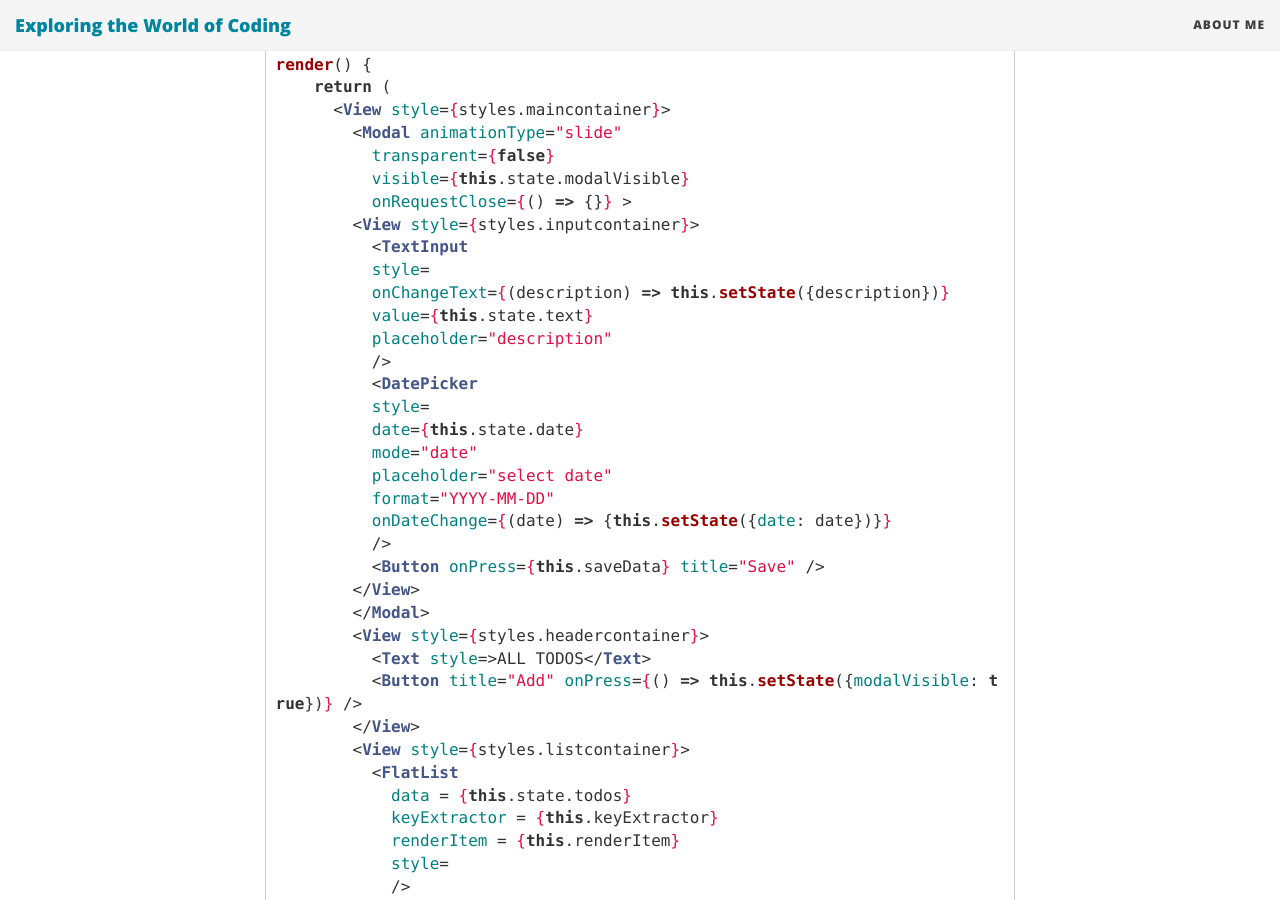
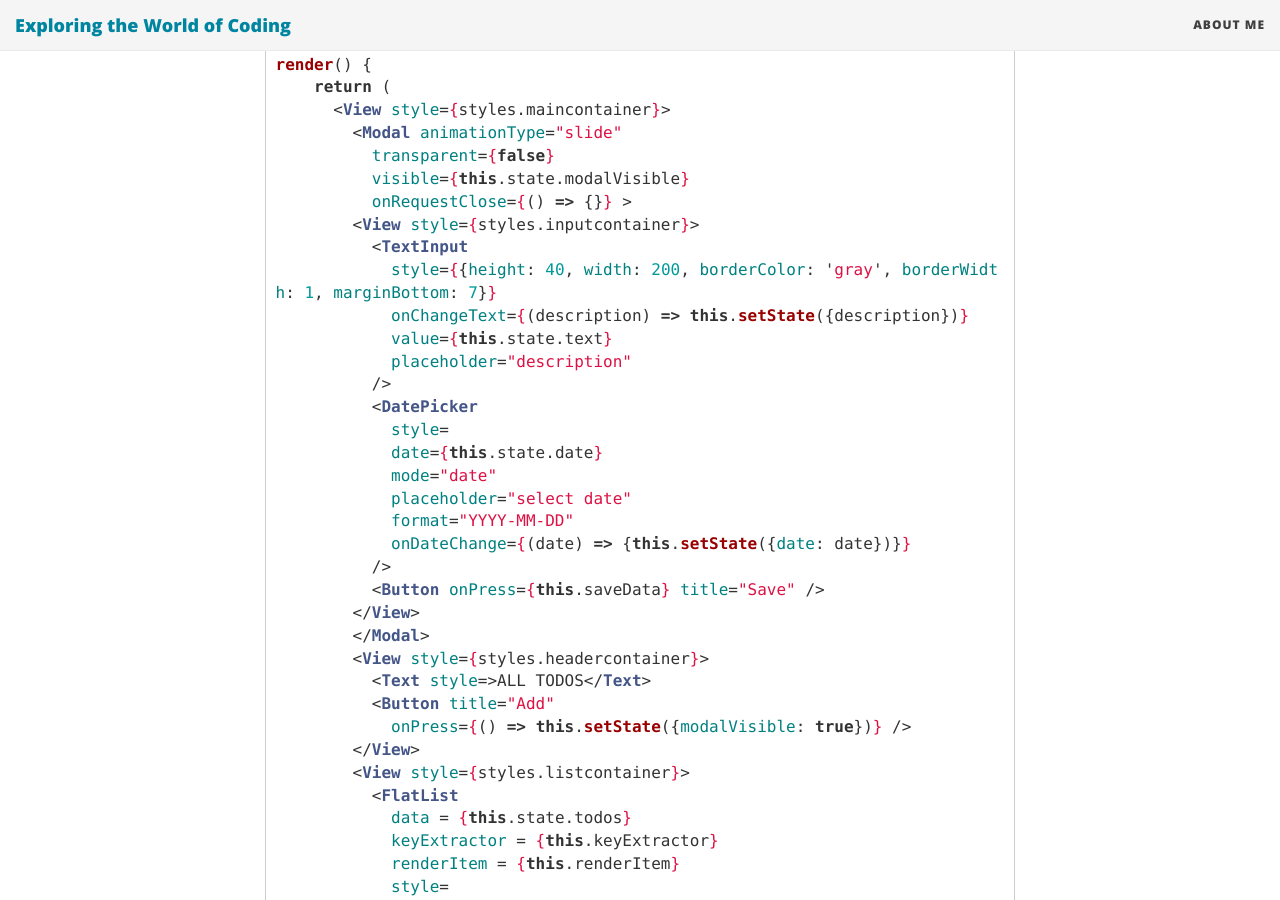
Before and after one commit to juhahinkula/juhahinkula.github.io, a Jekyll site: the page built from _posts/2017-09-10-nativefirebase.1.markdown, in a window 1280 px wide and 900 px high, scrolled down 2414 px. Built offline with Jekyll 4.4.1, drawn with Linux system fonts in a browser that asks for light colours; nearby versions of some CDN libraries; comment, search, counter and statistics services are not loaded; some of the changed lines change nothing that is shown.

Commit message:
modified post

```diff
--- a/_posts/2017-09-10-nativefirebase.1.markdown
+++ b/_posts/2017-09-10-nativefirebase.1.markdown
@@ -81,25 +81,26 @@ render() {
           onRequestClose={() => {}} >
         <View style={styles.inputcontainer}>
           <TextInput
-          style={{height: 40, width: 200, borderColor: 'gray', borderWidth: 1, marginBottom: 7}}
-          onChangeText={(description) => this.setState({description})}
-          value={this.state.text}
-          placeholder="description"
+            style={{ "{{height: 40, width: 200, borderColor: 'gray', borderWidth: 1, marginBottom: 7"}}}}
+            onChangeText={(description) => this.setState({description})}
+            value={this.state.text}
+            placeholder="description"
           />
           <DatePicker
-          style={{width: 200, marginBottom: 7}}
-          date={this.state.date}
-          mode="date"
-          placeholder="select date"
-          format="YYYY-MM-DD"
-          onDateChange={(date) => {this.setState({date: date})}}
+            style={{width: 200, marginBottom: 7}}
+            date={this.state.date}
+            mode="date"
+            placeholder="select date"
+            format="YYYY-MM-DD"
+            onDateChange={(date) => {this.setState({date: date})}}
           />
           <Button onPress={this.saveData} title="Save" />
         </View>
         </Modal>
         <View style={styles.headercontainer}>
           <Text style={{fontSize: 20, marginRight: 40}}>ALL TODOS</Text>
-          <Button title="Add" onPress={() => this.setState({modalVisible: true})} />
+          <Button title="Add"
+            onPress={() => this.setState({modalVisible: true})} />
         </View>
         <View style={styles.listcontainer}>
           <FlatList
```
